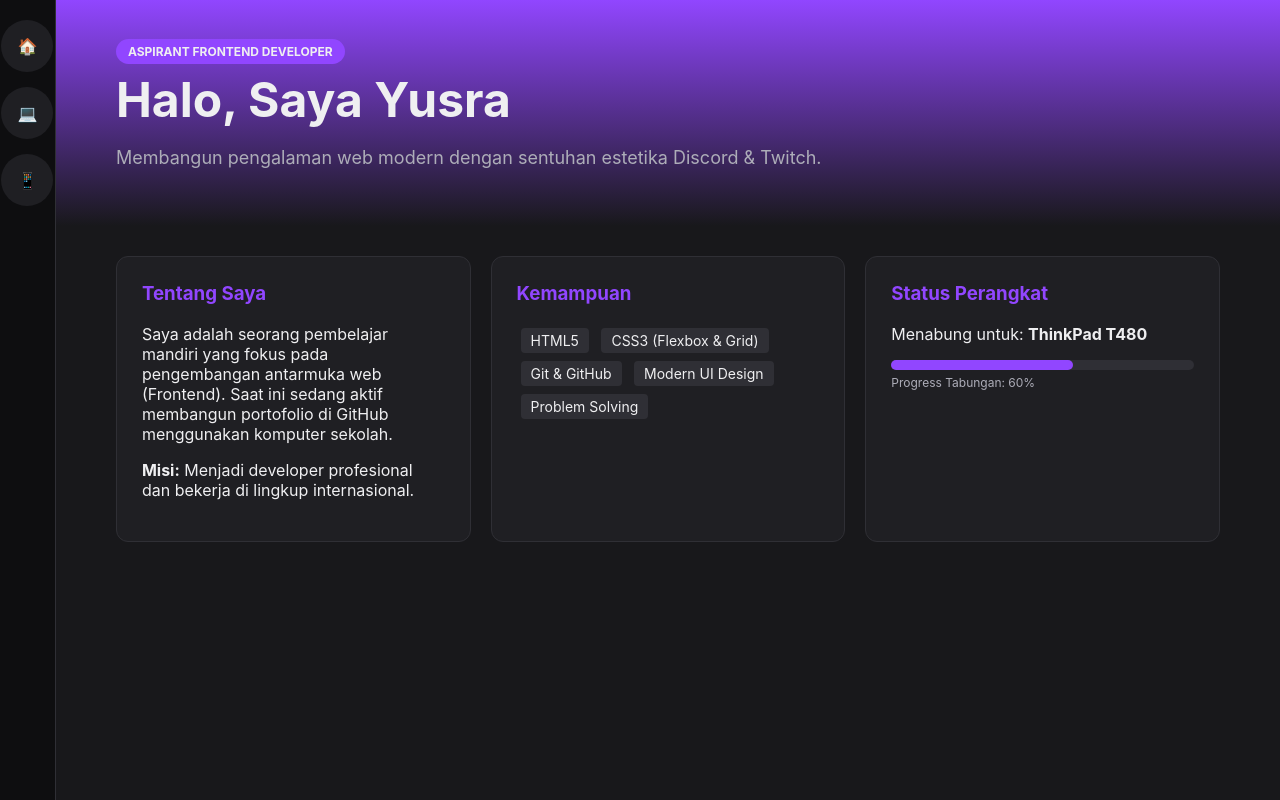
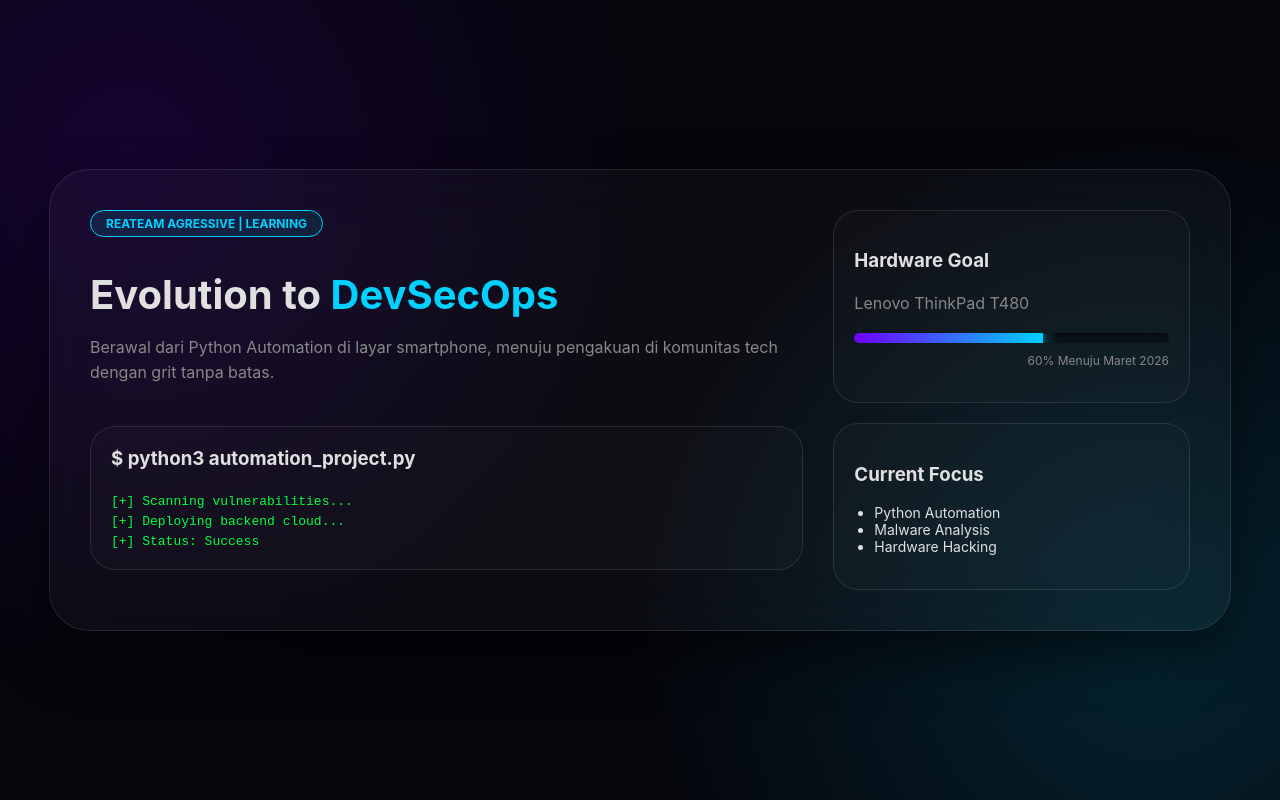
Before and after one commit to Yusraaaja/Yusraaaja.github.io, a plain HTML site: page index.html in a window 1280 px wide. Drawn offline with Linux system fonts and the light colour scheme.

Commit message:
Update portfolio title and enhance styling

```diff
--- a/index.html
+++ b/index.html
@@ -3,144 +3,127 @@
 <head>
     <meta charset="UTF-8">
     <meta name="viewport" content="width=device-width, initial-scale=1.0">
-    <title>Portofolio | Yusra</title>
+    <title>Portofolio | DevSecOps Journey</title>
     <style>
         :root {
-            --twitch-purple: #9146FF;
-            --twitch-dark: #18181b;
-            --twitch-sidebar: #0e0e10;
-            --twitch-card: #1f1f23;
-            --text-main: #efeff1;
-            --text-dim: #adadb8;
+            --bg-color: #05050b;
+            --glass-bg: rgba(255, 255, 255, 0.03);
+            --accent-blue: #00d1ff;
+            --accent-purple: #7000ff;
+            --border-glass: rgba(255, 255, 255, 0.1);
         }
 
         body {
-            margin: 0; padding: 0;
-            display: flex; height: 100vh;
+            background-color: var(--bg-color);
+            background-image:
+                radial-gradient(circle at 10% 20%, rgba(112, 0, 255, 0.15) 0%, transparent 40%),
+                radial-gradient(circle at 90% 80%, rgba(0, 209, 255, 0.15) 0%, transparent 40%);
+            color: #e0e0e0;
             font-family: 'Inter', 'Segoe UI', sans-serif;
-            background-color: var(--twitch-dark);
-            color: var(--text-main);
+            margin: 0;
+            display: flex;
+            justify-content: center;
+            align-items: center;
+            min-height: 100vh;
         }
 
-        /* Sidebar Kiri - Navigasi Icon */
-        .sidebar {
-            width: 72px; background-color: var(--twitch-sidebar);
-            display: flex; flex-direction: column; align-items: center;
-            padding-top: 20px; border-right: 1px solid #2f2f35;
+        /* Container Utama ala Dashboard Kezabank */
+        .main-dashboard {
+            width: 90%;
+            max-width: 1100px;
+            background: var(--glass-bg);
+            backdrop-filter: blur(30px);
+            -webkit-backdrop-filter: blur(30px);
+            border: 1px solid var(--border-glass);
+            border-radius: 40px;
+            padding: 40px;
+            display: grid;
+            grid-template-columns: 2fr 1fr;
+            gap: 30px;
+            box-shadow: 0 25px 50px rgba(0, 0, 0, 0.5);
         }
 
-        .nav-icon {
-            width: 48px; height: 48px;
-            background-color: var(--twitch-card);
-            border-radius: 50%; margin-bottom: 15px;
-            display: flex; align-items: center; justify-content: center;
-            cursor: pointer; transition: 0.2s;
-            border: 2px solid transparent;
+        /* Card Skill & Progress */
+        .card {
+            background: rgba(255, 255, 255, 0.02);
+            border-radius: 25px;
+            padding: 20px;
+            border: 1px solid var(--border-glass);
+            transition: 0.3s ease;
         }
 
-        .nav-icon:hover {
-            border-radius: 30%;
-            background-color: var(--twitch-purple);
+        .card:hover {
+            border-color: var(--accent-blue);
+            transform: translateY(-5px);
         }
 
-        /* Konten Utama */
-        .main-view {
-            flex-grow: 1;
-            overflow-y: auto;
-            display: flex;
-            flex-direction: column;
+        .status-badge {
+            display: inline-block;
+            padding: 5px 15px;
+            border-radius: 50px;
+            background: rgba(0, 209, 255, 0.1);
+            color: var(--accent-blue);
+            font-size: 12px;
+            font-weight: bold;
+            border: 1px solid var(--accent-blue);
         }
 
-        header {
-            padding: 40px 60px;
-            background: linear-gradient(180deg, var(--twitch-purple) 0%, var(--twitch-dark) 100%);
+        /* Progress Bar ala Neumorphism */
+        .progress-container {
+            background: rgba(0, 0, 0, 0.3);
+            height: 10px;
+            border-radius: 10px;
+            margin-top: 15px;
+            overflow: hidden;
+            box-shadow: inset 2px 2px 5px rgba(0,0,0,0.5);
         }
 
-        .profile-section {
-            padding: 0 60px 40px 60px;
+        .progress-bar {
+            background: linear-gradient(90deg, var(--accent-purple), var(--accent-blue));
+            height: 100%;
+            width: 60%; /* Progress tabungan T480 */
+            box-shadow: 0 0 15px var(--accent-blue);
         }
 
-        .badge {
-            background-color: var(--twitch-purple);
-            padding: 5px 12px;
-            border-radius: 20px;
-            font-size: 12px;
-            font-weight: bold;
-            text-transform: uppercase;
-        }
-
-        h1 { font-size: 48px; margin: 10px 0; }
-
-        .grid-container {
-            display: grid;
-            grid-template-columns: repeat(auto-fit, minmax(300px, 1fr));
-            gap: 20px;
-            margin-top: 30px;
-        }
-
-        .card {
-            background-color: var(--twitch-card);
-            padding: 25px;
-            border-radius: 12px;
-            border: 1px solid #2f2f35;
-        }
-
-        .card h3 { color: var(--twitch-purple); margin-top: 0; }
-
-        .skill-tag {
-            display: inline-block;
-            background: #2f2f35;
-            padding: 4px 10px;
-            border-radius: 4px;
-            margin: 4px;
-            font-size: 14px;
-        }
+        h1 { font-size: 2.5rem; margin-bottom: 10px; }
+        p { color: #888; line-height: 1.6; }
     </style>
 </head>
 <body>
 
-    <div class="sidebar">
-        <div class="nav-icon" title="Home">🏠</div>
-        <div class="nav-icon" title="Project">💻</div>
-        <div class="nav-icon" title="Contact">📱</div>
-    </div>
+    <div class="main-dashboard">
+        <section>
+            <span class="status-badge">REATEAM AGRESSIVE | LEARNING</span>
+            <h1>Evolution to <span style="color: var(--accent-blue);">DevSecOps</span></h1>
+            <p>Berawal dari Python Automation di layar smartphone, menuju pengakuan di komunitas tech dengan grit tanpa batas.</p>
 
-    <div class="main-view">
-        <header>
-            <span class="badge">Aspirant Frontend Developer</span>
-            <h1>Halo, Saya Yusra</h1>
-            <p style="font-size: 18px; color: var(--text-dim);">
-                Membangun pengalaman web modern dengan sentuhan estetika Discord & Twitch.
-            </p>
-        </header>
-
-        <section class="profile-section">
-            <div class="grid-container">
+            <div style="margin-top: 40px;">
                 <div class="card">
-                    <h3>Tentang Saya</h3>
-                    <p>Saya adalah seorang pembelajar mandiri yang fokus pada pengembangan antarmuka web (Frontend). Saat ini sedang aktif membangun portofolio di GitHub menggunakan komputer sekolah.</p>
-                    <p><strong>Misi:</strong> Menjadi developer profesional dan bekerja di lingkup internasional.</p>
-                </div>
-
-                <div class="card">
-                    <h3>Kemampuan</h3>
-                    <div class="skill-tag">HTML5</div>
-                    <div class="skill-tag">CSS3 (Flexbox & Grid)</div>
-                    <div class="skill-tag">Git & GitHub</div>
-                    <div class="skill-tag">Modern UI Design</div>
-                    <div class="skill-tag">Problem Solving</div>
-                </div>
-
-                <div class="card">
-                    <h3>Status Perangkat</h3>
-                    <p>Menabung untuk: <strong>ThinkPad T480</strong></p>
-                    <div style="background: #2f2f35; height: 10px; border-radius: 5px;">
-                        <div style="background: var(--twitch-purple); width: 60%; height: 100%; border-radius: 5px;"></div>
-                    </div>
-                    <p style="font-size: 12px; color: var(--text-dim); margin-top: 5px;">Progress Tabungan: 60%</p>
+                    <h3 style="margin-top:0;">$ python3 automation_project.py</h3>
+                    <code style="color: #00ff41;">[+] Scanning vulnerabilities...<br>[+] Deploying backend cloud...<br>[+] Status: Success</code>
                 </div>
             </div>
         </section>
+
+        <aside>
+            <div class="card">
+                <h3>Hardware Goal</h3>
+                <p>Lenovo ThinkPad T480</p>
+                <div class="progress-container">
+                    <div class="progress-bar"></div>
+                </div>
+                <p style="font-size: 12px; text-align: right; margin-top: 8px;">60% Menuju Maret 2026</p>
+            </div>
+
+            <div class="card" style="margin-top: 20px;">
+                <h3>Current Focus</h3>
+                <ul style="padding-left: 20px; font-size: 14px;">
+                    <li>Python Automation</li>
+                    <li>Malware Analysis</li>
+                    <li>Hardware Hacking</li>
+                </ul>
+            </div>
+        </aside>
     </div>
 
 </body>
```
